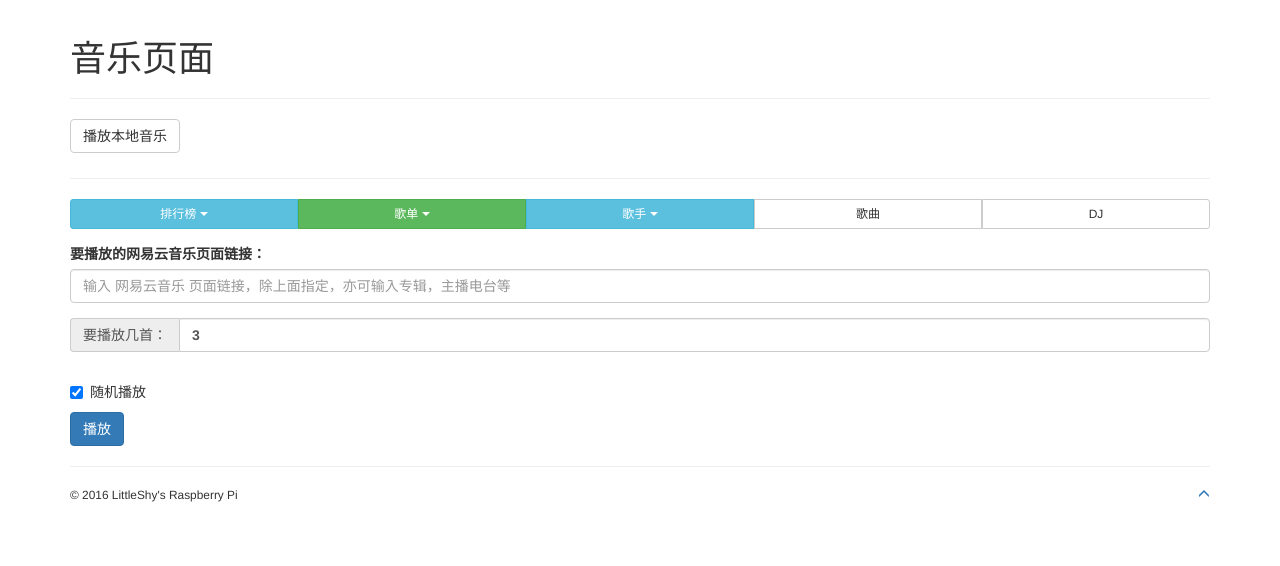
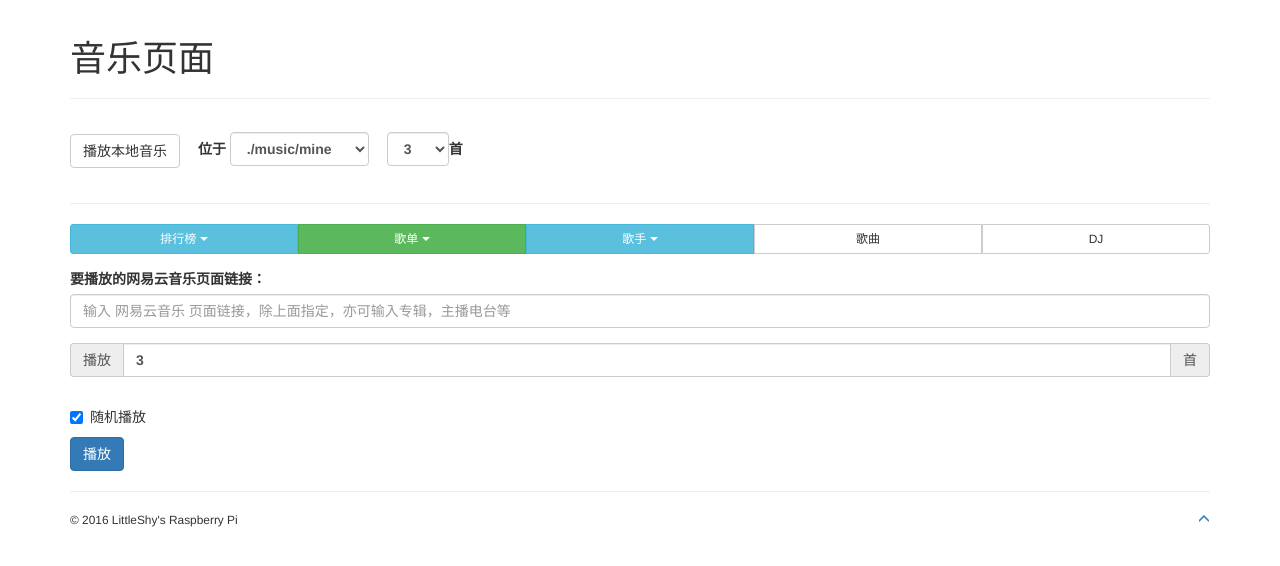
Before and after one commit to lhysrc/pi_say, a Flask app: page /music in a window 1280 px wide. Shown: the part 51-617 px from the top of the page. Run offline with Flask 2, Linux system fonts and the light colour scheme; parts of the project's set-up code (start-up, migrations or seed data) failed here and were passed over; some libraries are stand-ins or nearby versions.

Commit message:
本地音乐添加选项

```diff
--- a/main/play_sound.py
+++ b/main/play_sound.py
@@ -120,7 +120,7 @@ def play_local_music(n,music_fold='./music',rdm=True):
     n = len(files) if n<=0 or n>len(files) else n
     play_files = random.sample(files,n) if rdm else files[:n]
     for f in play_files:
-        log.info("播放本地音乐：%s"%f)
+        log.info(u"播放本地音乐：%s"%f)
         play_music(f)
 
 if __name__ == '__main__':
--- a/www/templates/music.html
+++ b/www/templates/music.html
@@ -2,7 +2,7 @@
 {% block style %}
     {{ super() }}
     <style>
-        #set-url-div {
+        #set-url-div,#localMusic {
             margin: 15px 0
         }
     </style>
@@ -16,14 +16,37 @@
     </div>
     <div class="input-append">
         <form>
-            <div class="row">
-                <label for="tellTime" class="col-md-3">
-                    <input type="button" class="btn btn-default" id="localMusic" value="播放本地音乐">
+{#                        <div>#}
+                <input type="button" class="btn btn-default" id="localMusic" value="播放本地音乐">
+{#            </div>#}
+            <label>位于
+                <label>
+                    <select class="form-control" id="local-path">
+                        <option>./music</option>
+                        <option selected>./music/mine</option>
+                        <option>./music/4baby</option>
+
+                    </select>
                 </label>
-            </div>
-                        <hr/>
+{#            </label>#}
+{#            <label>#}
+                <label>
+                    <select class="form-control" id="local-cnt">
+                        <option>1</option>
+                        <option selected>3</option>
+                        <option>5</option>
+                        <option>10</option>
+                        <option>20</option>
+                    </select>
+                </label>首
+            </label>
 
 
+
+        </form>
+        <hr/>
+
+        <form>
             <div class="btn-group btn-group-justified" role="group" id="set-url-div">
 
                 <div class="btn-group" role="group">
@@ -140,8 +163,9 @@
             </div>
             <label class="form-group">
                 <div class="input-group">
-                    <div class="input-group-addon">要播放几首：</div>
+                    <span class="input-group-addon">播放</span>
                     <input class=" form-control" type="text" id="cnt" value="3"/>
+                    <span class="input-group-addon">首</span>
                 </div>
 
                 {#                <textarea class="form-control" id="textToRead" ></textarea>#}
@@ -224,8 +248,10 @@
                 $('#url').val($(this).attr('content'))
             });
             $('#localMusic').click(function () {
-                var cnt = $('#cnt').val();
-                $.post('../lcsong/' + cnt, function (data, status) {
+                var lc_path = $('#local-path').val();
+                var lc_cnt = $('#local-cnt').val();
+                var d = {path: lc_path, cnt: lc_cnt};
+                $.post('../lcsong',d, function (data, status) {
                     if (data) {
                         $('#msg_body').text(data);
                         $('#modal_msg').modal('show');
--- a/www/views.py
+++ b/www/views.py
@@ -115,13 +115,21 @@ def tts_page_2():
     threading.Thread(target=baidu_tts.read_aloud,args=(text,False,5,5,9,3)).start()
     return text
 
-@app.route('/lcsong/<int:n>',methods=['get','post'])
-def play_local_song(n):
+@app.route('/lcsong',methods=['get','post'])
+def play_local_song():
     p = check_is_playing()
     if p: return p,204
+    json_data = {key:dict(request.form)[key][0] for key in dict(request.form)}
+    path = json_data['path']
+    n = int(json_data['cnt'])
     baidu_tts.read_aloud("准备播放本地音乐",True)
-    threading.Thread(target=play_sound.play_local_music,args=(n,)).start()
+    threading.Thread(target=play_sound.play_local_music,args=(n,path)).start()
     return '',200
+    # p = check_is_playing()
+    # if p: return p,204
+    # baidu_tts.read_aloud("准备播放本地音乐",True)
+    # threading.Thread(target=play_sound.play_local_music,args=(n,)).start()
+    # return '',200
 
 @app.route('/rdsong/<id>')
 def play_rd_song(id):
```
